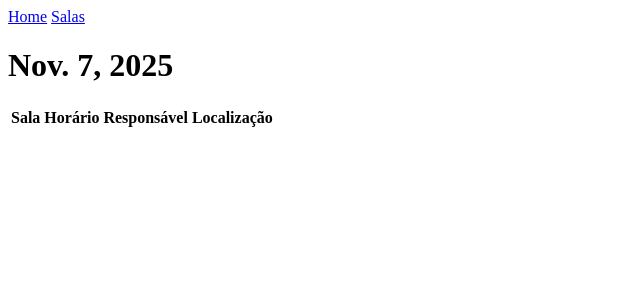
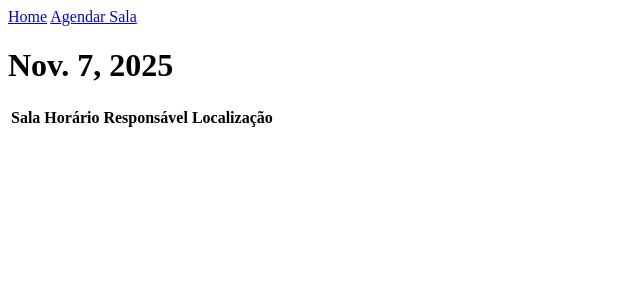
Before and after one commit to lorenaneiva/room-scheduling-manager, a Django app: page / in a window 1280 px wide. Shown: the top 300 px of the page, without its empty margins (0-640 px from the left). Run offline with Django 5.2, Linux system fonts and the light colour scheme; tables that the repository leaves empty hold one stand-in row (values such as "Sample post"); lists and menus that the app fills with data are empty.

Commit message:
criando rota para agendar sala

```diff
--- a/agendador/templates/agendador/base.html
+++ b/agendador/templates/agendador/base.html
@@ -12,7 +12,7 @@
 <body>
     <nav>
         <a href="#">Home</a>
-        <a href="#">Salas</a>
+        <a href="#">Agendar Sala</a>
     </nav>
     {% block header %} {% endblock header %}
     {% block content %}{% endblock content%}
--- a/agendador/urls.py
+++ b/agendador/urls.py
@@ -2,5 +2,6 @@
 from django.urls import path, include
 from . import views
 urlpatterns = [
-    path('', views.index)
+    path('', views.index, name='index'),
+    path('agendar', views.agendar, name='agendar')
 ]
--- a/agendador/views.py
+++ b/agendador/views.py
@@ -15,3 +15,12 @@
         'salas':salas
         }
     return render(request, 'agendador/index.html', context)
+
+def agendar(request):
+    salas = Sala.objects.order_by('capcaidade')
+
+    context = {
+        'salas':salas
+    }
+
+    return render(request,'agendador/agendar.html', context)
```
